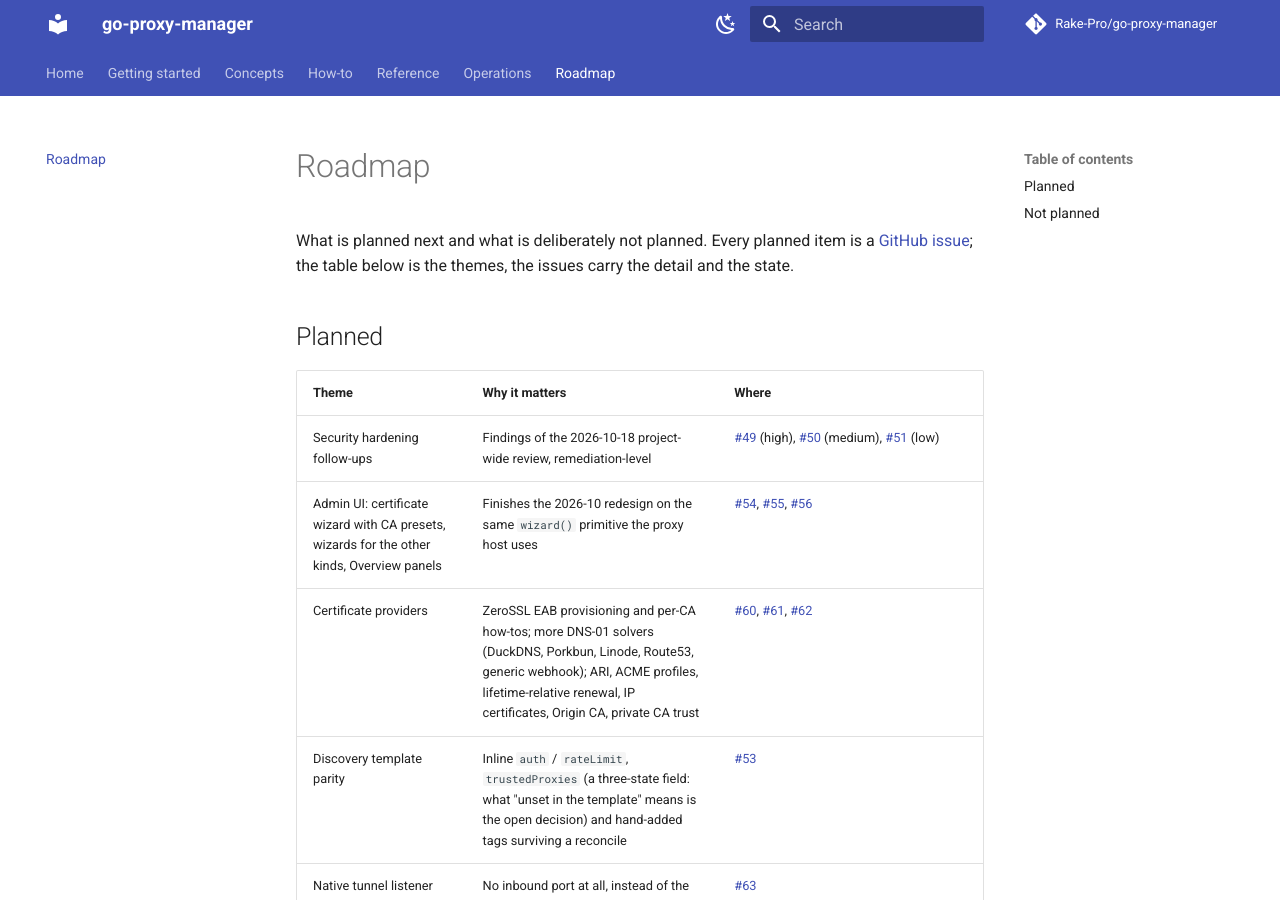
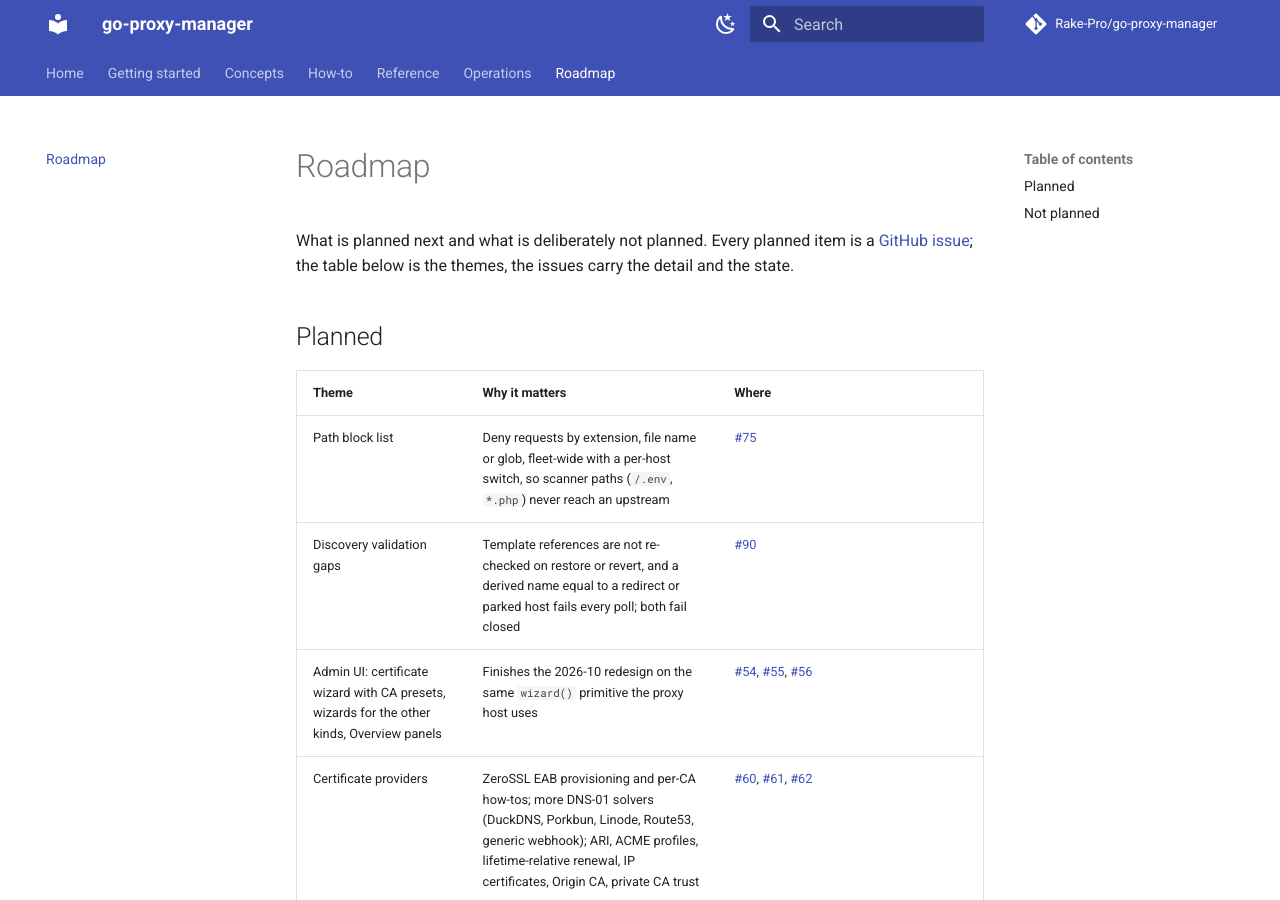
Before and after one commit to Rake-Pro/go-proxy-manager, an MkDocs documentation site: the page built from docs/roadmap.md, in a window 1280 px wide and 900 px high. Built offline with MkDocs 1.6.1 and Material for MkDocs 9.7.7, drawn with Linux system fonts in a browser that asks for light colours; comment, search, counter and statistics services are not loaded; some of the changed text lies outside the part shown.

Commit message:
docs: roadmap and upgrade notes for access-list composition and discovery moves
Roadmap: replace the closed security follow-ups row with #75 and #90, list guard path folding as not planned. Upgrading: Unreleased row for the reworded discovery skip reason and for rolling back after accessListsMode: any.

```diff
--- a/docs/roadmap.md
+++ b/docs/roadmap.md
@@ -8,7 +8,8 @@ table below is the themes, the issues carry the detail and the state.
 
 | Theme | Why it matters | Where |
 |---|---|---|
-| Security hardening follow-ups | Findings of the 2026-10-18 project-wide review, remediation-level | [#49](https://github.com/Rake-Pro/go-proxy-manager/issues/49) (high), [#50](https://github.com/Rake-Pro/go-proxy-manager/issues/50) (medium), [#51](https://github.com/Rake-Pro/go-proxy-manager/issues/51) (low) |
+| Path block list | Deny requests by extension, file name or glob, fleet-wide with a per-host switch, so scanner paths (`/.env`, `*.php`) never reach an upstream | [#75](https://github.com/Rake-Pro/go-proxy-manager/issues/75) |
+| Discovery validation gaps | Template references are not re-checked on restore or revert, and a derived name equal to a redirect or parked host fails every poll; both fail closed | [#90](https://github.com/Rake-Pro/go-proxy-manager/issues/90) |
 | Admin UI: certificate wizard with CA presets, wizards for the other kinds, Overview panels | Finishes the 2026-10 redesign on the same `wizard()` primitive the proxy host uses | [#54](https://github.com/Rake-Pro/go-proxy-manager/issues/54), [#55](https://github.com/Rake-Pro/go-proxy-manager/issues/55), [#56](https://github.com/Rake-Pro/go-proxy-manager/issues/56) |
 | Certificate providers | ZeroSSL EAB provisioning and per-CA how-tos; more DNS-01 solvers (DuckDNS, Porkbun, Linode, Route53, generic webhook); ARI, ACME profiles, lifetime-relative renewal, IP certificates, Origin CA, private CA trust | [#60](https://github.com/Rake-Pro/go-proxy-manager/issues/60), [#61](https://github.com/Rake-Pro/go-proxy-manager/issues/61), [#62](https://github.com/Rake-Pro/go-proxy-manager/issues/62) |
 | Discovery template parity | Inline `auth` / `rateLimit`, `trustedProxies` (a three-state field: what "unset in the template" means is the open decision) and hand-added tags surviving a reconcile | [#53](https://github.com/Rake-Pro/go-proxy-manager/issues/53) |
@@ -34,6 +35,7 @@ table below is the themes, the issues carry the detail and the state.
 | MPTCP | Out of scope for now |
 | Anubis | Out of scope for now |
 | Scheduled maintenance windows | A window opens and closes when an operator flips the switch; a deploy pipeline does the rest with two API calls. A scheduler is a whole subsystem (timezones, overlap, hand-flips inside a window) |
+| Guard path folding (`pathMatch`) | Guard trigger `paths` stay byte-exact; a backend that folds case or trailing slashes is covered by an access list or by the backend itself, see [GuardTrigger](reference/config/middleware.md#guardtrigger-guardtriggers) |
 | `healthCheck.path` prefixed with a member's `upstream.path` | The probe path is configured in full on purpose |
 | Per-host ACME for discovered names outside the wildcard | Rate-limit budget on an externally driven object set, and permanent CT disclosure of internal service names |
 | Watch-based Ingress discovery | A full-state poll self-heals from a missed event; a watch means resourceVersion tracking and reconnect loops for convergence that is not latency-critical |
```
Also changed, not shown: docs/operations/upgrading.md (+1 -0 lines).
